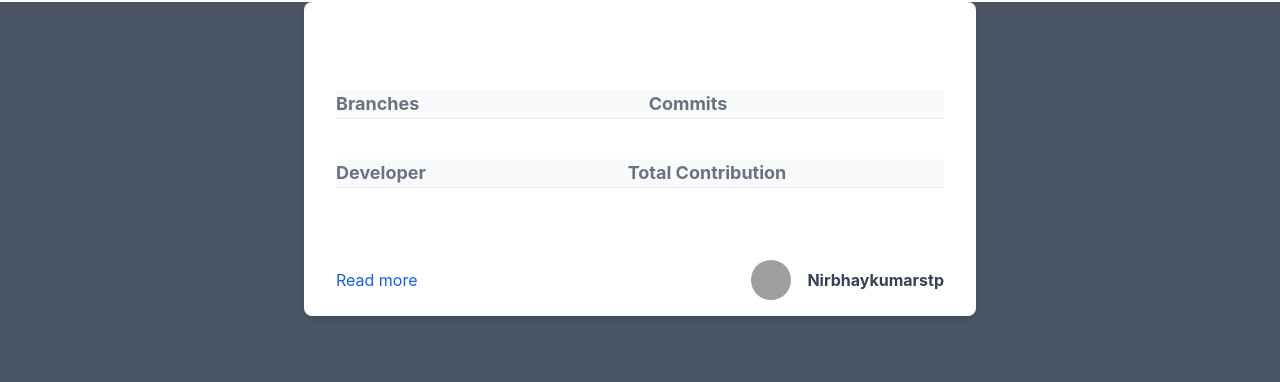
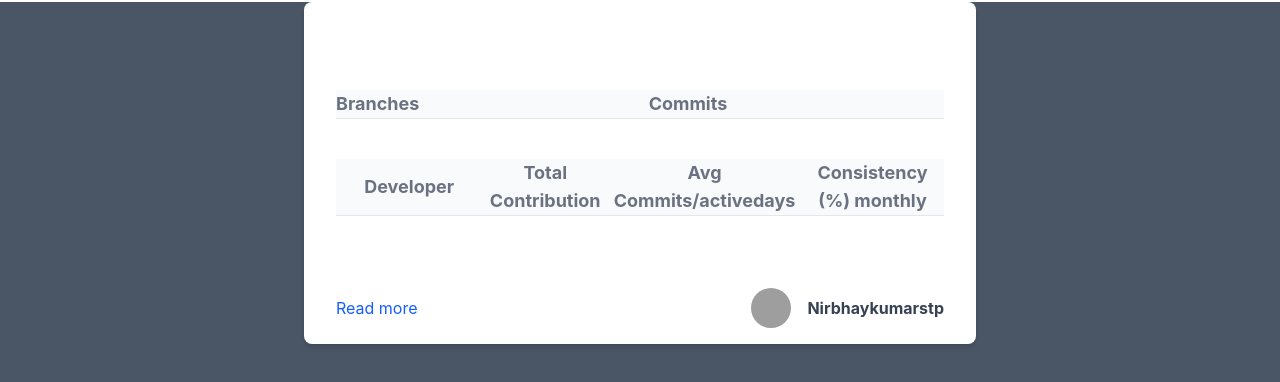
Before and after one commit to Nirbhaykumarstp/GitHub-profile-finder, a website: page phase2.html in a window 1280 px wide. Shown: the part 86-468 px from the top of the page. Drawn offline with Linux system fonts and the light colour scheme; grey boxes are pictures that could not be loaded.

Commit message:
UI changed for avg commit and consistency

```diff
--- a/phase2.html
+++ b/phase2.html
@@ -56,12 +56,14 @@
                 </table>
                 <table class="min-w-1/2 divide-y divide-gray-200">
                     <thead class="bg-gray-50 dark:bg-gray-800">
-                        <tr class=" py-3.5 px-4 text-sm font-normal text-left rtl:text-right text-gray-500 dark:text-gray-400">
+                        <tr class=" py-3.5 px-4 text-sm font-normal text-center rtl:text-right text-gray-500 dark:text-gray-400">
                             <th class="text-lg">Developer</th>
                             <th class="text-lg">Total Contribution</th>
+                            <th class="text-lg">Avg Commits/activedays</th>
+                            <th class="text-lg">Consistency (%) monthly</th>
                         </tr>
                     </thead>
-                    <tbody class="text-lg text-white" id="developer-commits">
+                    <tbody class="text-lg text-white text-center" id="developer-commits">
                         <tr>
                             <td>Nirbhaykumarstp</td>
                             <td>Main</td>
--- a/phase2.js
+++ b/phase2.js
@@ -104,11 +104,14 @@ let callingBranches=async ()=>{
 }
 // callingBranches()
 
-let callingCommits=async ()=>{
-    let commitsAPI=await fetch(`https://api.github.com/repos/${userName}/${repo}/commits?sha=${branchName}&per_page=100`)
-    let commitArr=await commitsAPI.json()
-    let totalCommits=commitArr.length
-    console.log(totalCommits)
-    console.log(commitArr)
-}
-//callingCommits()
+
+
+
+// let callingCommits=async ()=>{
+//     let commitsAPI=await fetch(`https://api.github.com/repos/${userName}/${repo}/commits?sha=${branchName}&per_page=100`)
+//     let commitArr=await commitsAPI.json()
+//     let totalCommits=commitArr.length
+//     console.log(totalCommits)
+//     console.log(commitArr)
+// }
+// //callingCommits()
```
